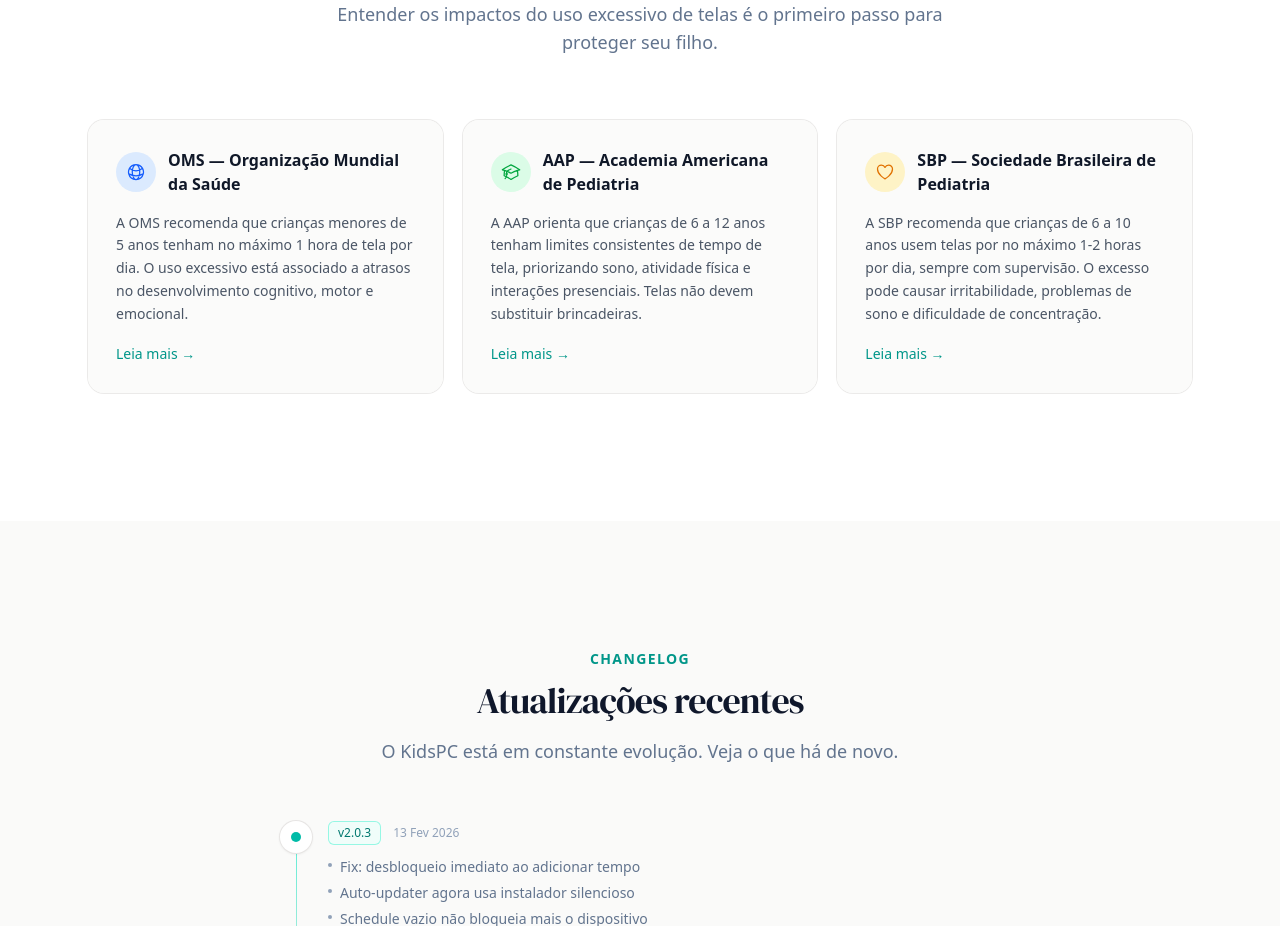
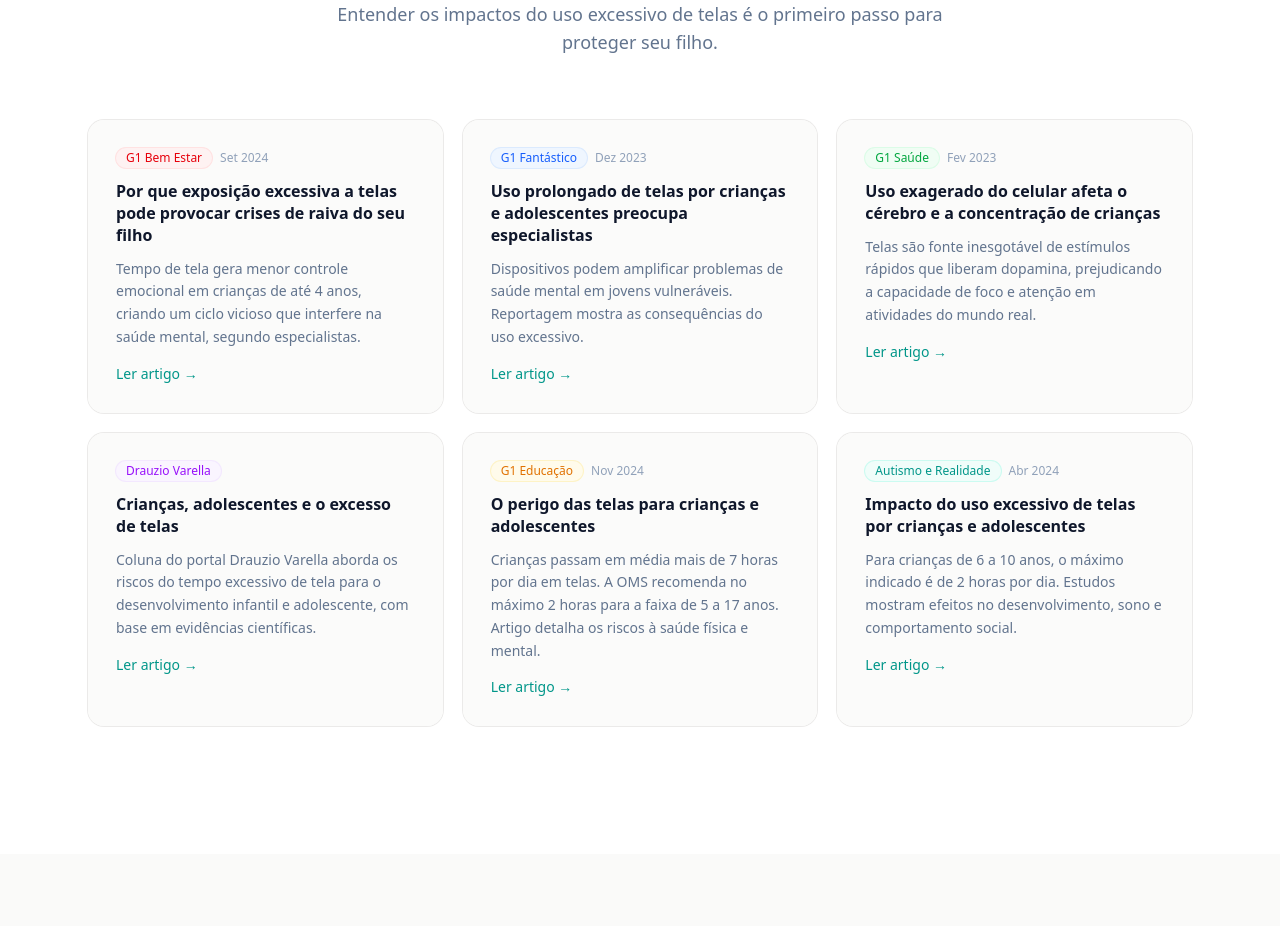
Before and after one commit to overdrive-dev/silencio-no-pc, a Next.js app in the folder web/: page / in a window 1280 px wide. Shown: the part 3300-4226 px from the top of the page. Built offline with nearby package versions, Linux system fonts and the light colour scheme; no server answers.

Commit message:
content: replace intl org cards with 6 Brazilian media articles in Saude Digital section

```diff
--- a/web/src/app/page.tsx
+++ b/web/src/app/page.tsx
@@ -325,72 +325,131 @@
             </p>
           </div>
 
-          <div className="grid grid-cols-1 md:grid-cols-3 gap-5">
-            <div className="rounded-2xl bg-stone-50/80 p-7 ring-1 ring-stone-200/80 space-y-4">
-              <div className="flex items-center gap-3">
-                <div className="rounded-full bg-blue-100 p-2.5">
-                  <svg className="size-5 text-blue-600" fill="none" viewBox="0 0 24 24" strokeWidth={1.5} stroke="currentColor">
-                    <path strokeLinecap="round" strokeLinejoin="round" d="M12 21a9.004 9.004 0 0 0 8.716-6.747M12 21a9.004 9.004 0 0 1-8.716-6.747M12 21c2.485 0 4.5-4.03 4.5-9S14.485 3 12 3m0 18c-2.485 0-4.5-4.03-4.5-9S9.515 3 12 3m0 0a8.997 8.997 0 0 1 7.843 4.582M12 3a8.997 8.997 0 0 0-7.843 4.582m15.686 0A11.953 11.953 0 0 1 12 10.5c-2.998 0-5.74-1.1-7.843-2.918m15.686 0A8.959 8.959 0 0 1 21 12c0 .778-.099 1.533-.284 2.253m0 0A17.919 17.919 0 0 1 12 16.5c-3.162 0-6.133-.815-8.716-2.247m0 0A9.015 9.015 0 0 1 3 12c0-1.605.42-3.113 1.157-4.418" />
-                  </svg>
-                </div>
-                <h3 className="font-semibold text-gray-900">OMS — Organização Mundial da Saúde</h3>
-              </div>
-              <p className="text-sm text-gray-600 leading-relaxed">
-                A OMS recomenda que crianças menores de 5 anos tenham no máximo 1 hora de tela por dia. O uso excessivo está associado a atrasos no desenvolvimento cognitivo, motor e emocional.
-              </p>
+          <div className="grid grid-cols-1 md:grid-cols-2 lg:grid-cols-3 gap-5">
             <a
-                href="https://www.who.int/news/item/24-04-2019-to-grow-up-healthy-children-need-to-sit-less-and-play-more"
+              href="https://g1.globo.com/bemestar/noticia/2024/09/29/por-que-exposicao-excessiva-a-telas-pode-provocar-crises-de-raiva-do-seu-filho.ghtml"
               target="_blank"
               rel="noopener noreferrer"
-                className="inline-flex items-center text-sm font-medium text-teal-600 hover:text-teal-500 transition"
+              className="group rounded-2xl bg-stone-50/80 p-7 ring-1 ring-stone-200/80 space-y-3 hover:ring-teal-200/60 hover:shadow-lg transition-all duration-300"
             >
-                Leia mais &rarr;
+              <div className="flex items-center gap-2">
+                <span className="inline-flex items-center rounded-full bg-red-50 px-2.5 py-0.5 text-xs font-medium text-red-600 ring-1 ring-red-100">G1 Bem Estar</span>
+                <span className="text-xs text-slate-400">Set 2024</span>
+              </div>
+              <h3 className="font-semibold text-slate-900 group-hover:text-teal-700 transition-colors leading-snug">
+                Por que exposição excessiva a telas pode provocar crises de raiva do seu filho
+              </h3>
+              <p className="text-sm text-slate-500 leading-relaxed">
+                Tempo de tela gera menor controle emocional em crianças de até 4 anos, criando um ciclo vicioso que interfere na saúde mental, segundo especialistas.
+              </p>
+              <span className="inline-flex items-center text-sm font-medium text-teal-600 group-hover:text-teal-500 transition">
+                Ler artigo &rarr;
+              </span>
             </a>
-            </div>
 
-            <div className="rounded-2xl bg-stone-50/80 p-7 ring-1 ring-stone-200/80 space-y-4">
-              <div className="flex items-center gap-3">
-                <div className="rounded-full bg-green-100 p-2.5">
-                  <svg className="size-5 text-green-600" fill="none" viewBox="0 0 24 24" strokeWidth={1.5} stroke="currentColor">
-                    <path strokeLinecap="round" strokeLinejoin="round" d="M4.26 10.147a60.438 60.438 0 0 0-.491 6.347A48.62 48.62 0 0 1 12 20.904a48.62 48.62 0 0 1 8.232-4.41 60.46 60.46 0 0 0-.491-6.347m-15.482 0a50.636 50.636 0 0 0-2.658-.813A59.906 59.906 0 0 1 12 3.493a59.903 59.903 0 0 1 10.399 5.84c-.896.248-1.783.52-2.658.814m-15.482 0A50.717 50.717 0 0 1 12 13.489a50.702 50.702 0 0 1 7.74-3.342M6.75 15a.75.75 0 1 0 0-1.5.75.75 0 0 0 0 1.5Zm0 0v-3.675A55.378 55.378 0 0 1 12 8.443m-7.007 11.55A5.981 5.981 0 0 0 6.75 15.75v-1.5" />
-                  </svg>
-                </div>
-                <h3 className="font-semibold text-gray-900">AAP — Academia Americana de Pediatria</h3>
-              </div>
-              <p className="text-sm text-gray-600 leading-relaxed">
-                A AAP orienta que crianças de 6 a 12 anos tenham limites consistentes de tempo de tela, priorizando sono, atividade física e interações presenciais. Telas não devem substituir brincadeiras.
-              </p>
             <a
-                href="https://www.aap.org/en/patient-care/media-and-children/"
+              href="https://g1.globo.com/fantastico/noticia/2023/12/10/uso-prolongado-de-telas-por-criancas-e-adolescentes-preocupa-especialistas-veja-consequencias.ghtml"
               target="_blank"
               rel="noopener noreferrer"
-                className="inline-flex items-center text-sm font-medium text-teal-600 hover:text-teal-500 transition"
+              className="group rounded-2xl bg-stone-50/80 p-7 ring-1 ring-stone-200/80 space-y-3 hover:ring-teal-200/60 hover:shadow-lg transition-all duration-300"
             >
-                Leia mais &rarr;
+              <div className="flex items-center gap-2">
+                <span className="inline-flex items-center rounded-full bg-blue-50 px-2.5 py-0.5 text-xs font-medium text-blue-600 ring-1 ring-blue-100">G1 Fantástico</span>
+                <span className="text-xs text-slate-400">Dez 2023</span>
+              </div>
+              <h3 className="font-semibold text-slate-900 group-hover:text-teal-700 transition-colors leading-snug">
+                Uso prolongado de telas por crianças e adolescentes preocupa especialistas
+              </h3>
+              <p className="text-sm text-slate-500 leading-relaxed">
+                Dispositivos podem amplificar problemas de saúde mental em jovens vulneráveis. Reportagem mostra as consequências do uso excessivo.
+              </p>
+              <span className="inline-flex items-center text-sm font-medium text-teal-600 group-hover:text-teal-500 transition">
+                Ler artigo &rarr;
+              </span>
             </a>
-            </div>
 
-            <div className="rounded-2xl bg-stone-50/80 p-7 ring-1 ring-stone-200/80 space-y-4">
-              <div className="flex items-center gap-3">
-                <div className="rounded-full bg-amber-100 p-2.5">
-                  <svg className="size-5 text-amber-600" fill="none" viewBox="0 0 24 24" strokeWidth={1.5} stroke="currentColor">
-                    <path strokeLinecap="round" strokeLinejoin="round" d="M21 8.25c0-2.485-2.099-4.5-4.688-4.5-1.935 0-3.597 1.126-4.312 2.733-.715-1.607-2.377-2.733-4.313-2.733C5.1 3.75 3 5.765 3 8.25c0 7.22 9 12 9 12s9-4.78 9-12Z" />
-                  </svg>
-                </div>
-                <h3 className="font-semibold text-gray-900">SBP — Sociedade Brasileira de Pediatria</h3>
-              </div>
-              <p className="text-sm text-gray-600 leading-relaxed">
-                A SBP recomenda que crianças de 6 a 10 anos usem telas por no máximo 1-2 horas por dia, sempre com supervisão. O excesso pode causar irritabilidade, problemas de sono e dificuldade de concentração.
-              </p>
             <a
-                href="https://www.sbp.com.br/especiais/pediatria-para-familias/cuidados-com-a-saude/tempo-de-tela/"
+              href="https://g1.globo.com/saude/noticia/2023/02/14/criancas-e-adolescentes-no-celular-uso-exagerado-afeta-o-cerebro-e-a-concentracao-veja-o-que-fazer.ghtml"
               target="_blank"
               rel="noopener noreferrer"
-                className="inline-flex items-center text-sm font-medium text-teal-600 hover:text-teal-500 transition"
+              className="group rounded-2xl bg-stone-50/80 p-7 ring-1 ring-stone-200/80 space-y-3 hover:ring-teal-200/60 hover:shadow-lg transition-all duration-300"
             >
-                Leia mais &rarr;
+              <div className="flex items-center gap-2">
+                <span className="inline-flex items-center rounded-full bg-green-50 px-2.5 py-0.5 text-xs font-medium text-green-600 ring-1 ring-green-100">G1 Saúde</span>
+                <span className="text-xs text-slate-400">Fev 2023</span>
+              </div>
+              <h3 className="font-semibold text-slate-900 group-hover:text-teal-700 transition-colors leading-snug">
+                Uso exagerado do celular afeta o cérebro e a concentração de crianças
+              </h3>
+              <p className="text-sm text-slate-500 leading-relaxed">
+                Telas são fonte inesgotável de estímulos rápidos que liberam dopamina, prejudicando a capacidade de foco e atenção em atividades do mundo real.
+              </p>
+              <span className="inline-flex items-center text-sm font-medium text-teal-600 group-hover:text-teal-500 transition">
+                Ler artigo &rarr;
+              </span>
             </a>
+
+            <a
+              href="https://drauziovarella.uol.com.br/coluna-2/criancas-adolescentes-e-o-excesso-de-telas-coluna/"
+              target="_blank"
+              rel="noopener noreferrer"
+              className="group rounded-2xl bg-stone-50/80 p-7 ring-1 ring-stone-200/80 space-y-3 hover:ring-teal-200/60 hover:shadow-lg transition-all duration-300"
+            >
+              <div className="flex items-center gap-2">
+                <span className="inline-flex items-center rounded-full bg-purple-50 px-2.5 py-0.5 text-xs font-medium text-purple-600 ring-1 ring-purple-100">Drauzio Varella</span>
               </div>
+              <h3 className="font-semibold text-slate-900 group-hover:text-teal-700 transition-colors leading-snug">
+                Crianças, adolescentes e o excesso de telas
+              </h3>
+              <p className="text-sm text-slate-500 leading-relaxed">
+                Coluna do portal Drauzio Varella aborda os riscos do tempo excessivo de tela para o desenvolvimento infantil e adolescente, com base em evidências científicas.
+              </p>
+              <span className="inline-flex items-center text-sm font-medium text-teal-600 group-hover:text-teal-500 transition">
+                Ler artigo &rarr;
+              </span>
+            </a>
+
+            <a
+              href="https://g1.globo.com/pr/parana/especial-publicitario/educacao-adventista/educacao-adventista/noticia/2024/11/14/o-perigo-das-telas-para-criancas-e-adolescentes.ghtml"
+              target="_blank"
+              rel="noopener noreferrer"
+              className="group rounded-2xl bg-stone-50/80 p-7 ring-1 ring-stone-200/80 space-y-3 hover:ring-teal-200/60 hover:shadow-lg transition-all duration-300"
+            >
+              <div className="flex items-center gap-2">
+                <span className="inline-flex items-center rounded-full bg-amber-50 px-2.5 py-0.5 text-xs font-medium text-amber-600 ring-1 ring-amber-100">G1 Educação</span>
+                <span className="text-xs text-slate-400">Nov 2024</span>
+              </div>
+              <h3 className="font-semibold text-slate-900 group-hover:text-teal-700 transition-colors leading-snug">
+                O perigo das telas para crianças e adolescentes
+              </h3>
+              <p className="text-sm text-slate-500 leading-relaxed">
+                Crianças passam em média mais de 7 horas por dia em telas. A OMS recomenda no máximo 2 horas para a faixa de 5 a 17 anos. Artigo detalha os riscos à saúde física e mental.
+              </p>
+              <span className="inline-flex items-center text-sm font-medium text-teal-600 group-hover:text-teal-500 transition">
+                Ler artigo &rarr;
+              </span>
+            </a>
+
+            <a
+              href="https://autismoerealidade.org.br/2024/04/24/impacto-de-telas/"
+              target="_blank"
+              rel="noopener noreferrer"
+              className="group rounded-2xl bg-stone-50/80 p-7 ring-1 ring-stone-200/80 space-y-3 hover:ring-teal-200/60 hover:shadow-lg transition-all duration-300"
+            >
+              <div className="flex items-center gap-2">
+                <span className="inline-flex items-center rounded-full bg-teal-50 px-2.5 py-0.5 text-xs font-medium text-teal-600 ring-1 ring-teal-100">Autismo e Realidade</span>
+                <span className="text-xs text-slate-400">Abr 2024</span>
+              </div>
+              <h3 className="font-semibold text-slate-900 group-hover:text-teal-700 transition-colors leading-snug">
+                Impacto do uso excessivo de telas por crianças e adolescentes
+              </h3>
+              <p className="text-sm text-slate-500 leading-relaxed">
+                Para crianças de 6 a 10 anos, o máximo indicado é de 2 horas por dia. Estudos mostram efeitos no desenvolvimento, sono e comportamento social.
+              </p>
+              <span className="inline-flex items-center text-sm font-medium text-teal-600 group-hover:text-teal-500 transition">
+                Ler artigo &rarr;
+              </span>
+            </a>
           </div>
         </div>
       </section>
```
Lines whose indentation alone changed are shown as unchanged.
